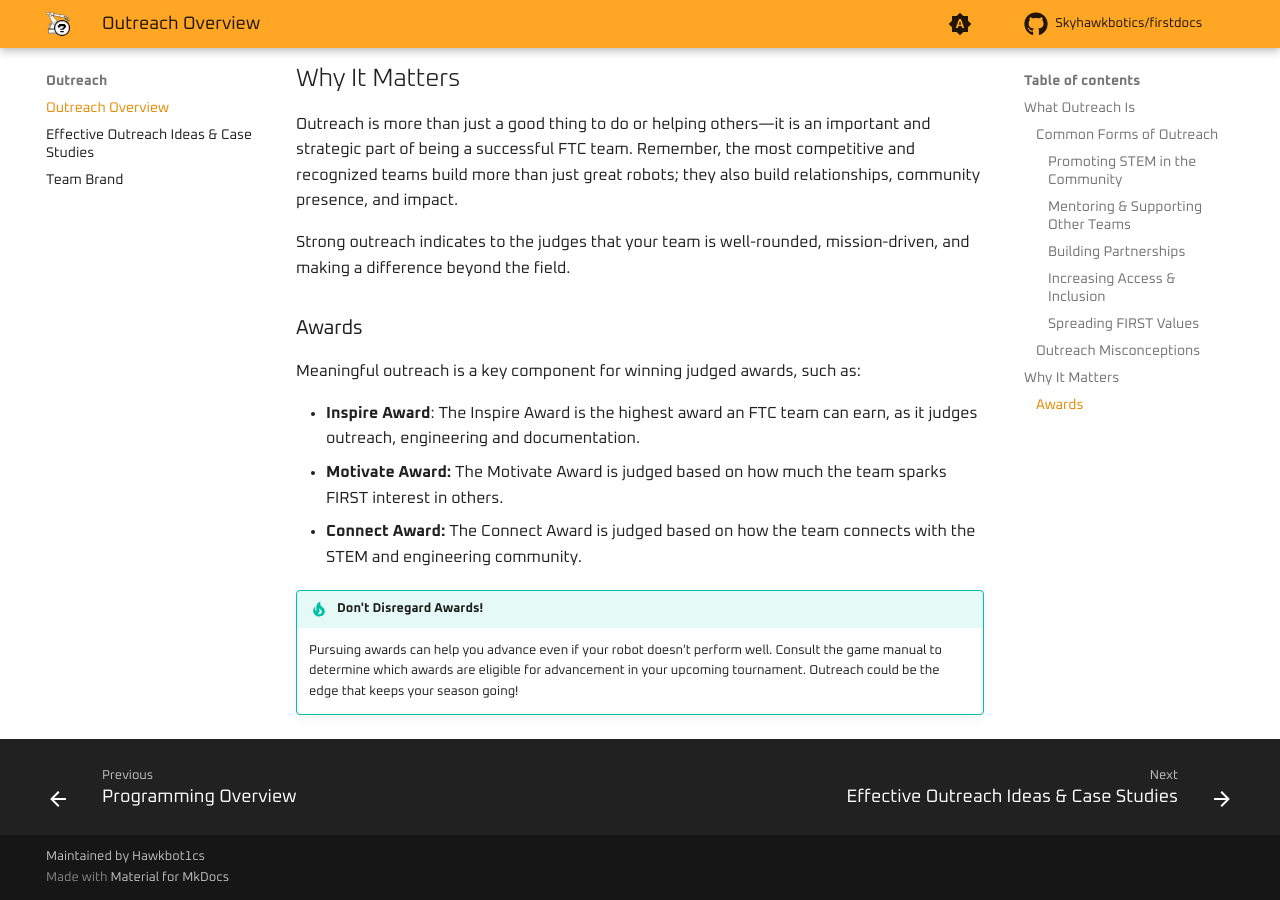
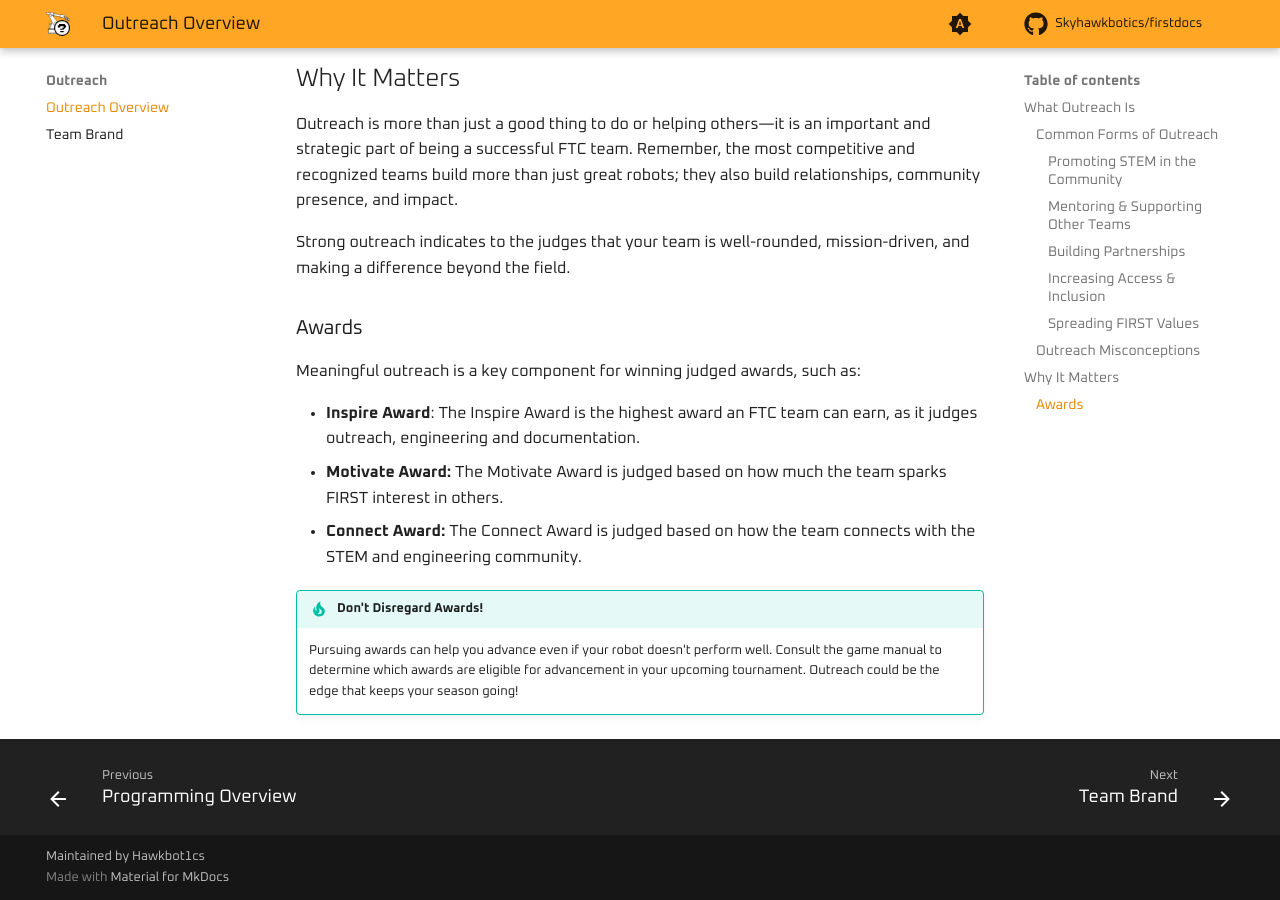
Before and after one commit to Skyhawkbotics/firstdocs, an MkDocs documentation site: the page built from source/docs/outreach/overview.md, in a window 1280 px wide and 900 px high, scrolled down 2638 px. Built offline with MkDocs 1.6.1 and Material for MkDocs 9.7.7, drawn with Linux system fonts in a browser that asks for light colours; comment, search, counter and statistics services are not loaded.

Commit message:
delete outreach-ideas.md

```diff
--- a/source/docs/outreach/outreach-ideas.md
+++ /dev/null
@@ -1 +0,0 @@
-# Effective Outreach Ideas & Case Studies
--- a/source/mkdocs.yml
+++ b/source/mkdocs.yml
@@ -35,7 +35,6 @@ nav:
     - programming/overview.md
   - Outreach:
     - outreach/overview.md
-    - outreach/outreach-ideas.md
     - outreach/team-brand.md
   - Judging:
     - judging/overview.md
```
